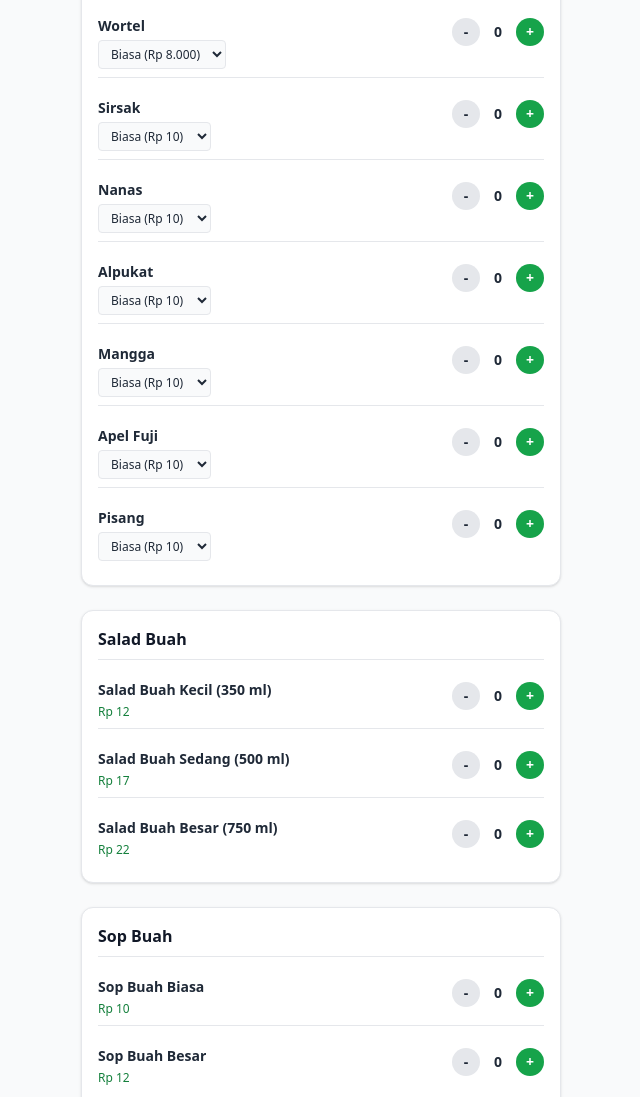
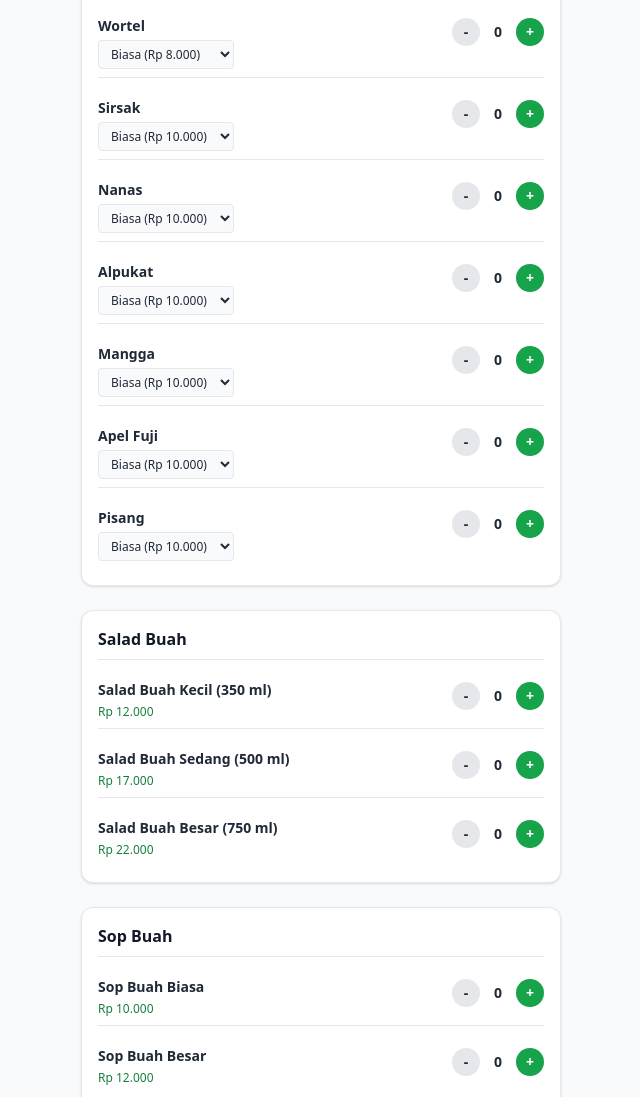
Before and after one commit to GalangIswara/GoodMoodWebsite, a plain HTML site: page index.html in a window 1280 px wide. Shown: the part 820-1917 px from the top of the page, without its empty margins (319-959 px from the left). Drawn offline with nearby package versions, Linux system fonts and the light colour scheme.

Commit message:
Update index.html

```diff
--- a/index.html
+++ b/index.html
@@ -98,36 +98,36 @@
         // Atur `habis: true` jika menu sedang kosong, lalu commit di GitHub
         const menuData = {
             jus: [
-                { nama: "Buah Naga", harga: { Biasa: 8000, Besar: 10.000 }, habis: false },
-                { nama: "Belimbing", harga: { Biasa: 8000, Besar: 10.000 }, habis: false },
-                { nama: "Jeruk", harga: { Biasa: 8000, Besar: 10.000 }, habis: false },
-                { nama: "Jambu Biji", harga: { Biasa: 8000, Besar: 10.000 }, habis: false },
-                { nama: "Tomat", harga: { Biasa: 8000, Besar: 10.000 }, habis: false },
-                { nama: "Semangka", harga: { Biasa: 8000, Besar: 10.000 }, habis: false },
-                { nama: "Melon", harga: { Biasa: 8000, Besar: 10.000 }, habis: false },
-                { nama: "Wortel", harga: { Biasa: 8000, Besar: 10.000 }, habis: false },
-                { nama: "Sirsak", harga: { Biasa: 10.000, Besar: 10.000 }, habis: false },
-                { nama: "Nanas", harga: { Biasa: 10.000, Besar: 12.000 }, habis: false },
-                { nama: "Alpukat", harga: { Biasa: 10.000, Besar: 12.000 }, habis: false },
-                { nama: "Mangga", harga: { Biasa: 10.000, Besar: 12.000 }, habis: false },
-                { nama: "Apel Fuji", harga: { Biasa: 10.000, Besar: 12.000 }, habis: false },
-                { nama: "Pisang", harga: { Biasa: 10.000, Besar: 12.000 }, habis: false },
+                { nama: "Buah Naga", harga: { Biasa: 8000, Besar: 10000 }, habis: false },
+                { nama: "Belimbing", harga: { Biasa: 8000, Besar: 10000 }, habis: false },
+                { nama: "Jeruk", harga: { Biasa: 8000, Besar: 10000 }, habis: false },
+                { nama: "Jambu Biji", harga: { Biasa: 8000, Besar: 10000 }, habis: false },
+                { nama: "Tomat", harga: { Biasa: 8000, Besar: 10000 }, habis: false },
+                { nama: "Semangka", harga: { Biasa: 8000, Besar: 10000 }, habis: false },
+                { nama: "Melon", harga: { Biasa: 8000, Besar: 10000 }, habis: false },
+                { nama: "Wortel", harga: { Biasa: 8000, Besar: 10000 }, habis: false },
+                { nama: "Sirsak", harga: { Biasa: 10000, Besar: 10000 }, habis: false },
+                { nama: "Nanas", harga: { Biasa: 10000, Besar: 12000 }, habis: false },
+                { nama: "Alpukat", harga: { Biasa: 10000, Besar: 12000 }, habis: false },
+                { nama: "Mangga", harga: { Biasa: 10000, Besar: 12000 }, habis: false },
+                { nama: "Apel Fuji", harga: { Biasa: 10000, Besar: 12000 }, habis: false },
+                { nama: "Pisang", harga: { Biasa: 10000, Besar: 12000 }, habis: false },
             ],
             salad: [
-                { nama: "Salad Buah Kecil (350 ml)", harga: { "350 ml": 12.000 }, habis: false },
-                { nama: "Salad Buah Sedang (500 ml)", harga: { "500 ml": 17.000 }, habis: false },
-                { nama: "Salad Buah Besar (750 ml)", harga: { "750 ml": 22.000 }, habis: false },
+                { nama: "Salad Buah Kecil (350 ml)", harga: { "350 ml": 12000 }, habis: false },
+                { nama: "Salad Buah Sedang (500 ml)", harga: { "500 ml": 17000 }, habis: false },
+                { nama: "Salad Buah Besar (750 ml)", harga: { "750 ml": 22000 }, habis: false },
             ],
             sop: [
-                { nama: "Sop Buah Biasa", harga: { Biasa: 10.000 }, habis: false },
-                { nama: "Sop Buah Besar", harga: { Besar: 12.000 }, habis: false },
+                { nama: "Sop Buah Biasa", harga: { Biasa: 10000 }, habis: false },
+                { nama: "Sop Buah Besar", harga: { Besar: 12000 }, habis: false },
             ],
             detox: [
-                { nama: "Jus Detox Hijau (Membersihkan Racun)", harga: { Standar: 13.000 }, habis: false },
-                { nama: "Jus Detox Nanas Kunyit (Bagus untuk Diet)", harga: { Standar: 13.000 }, habis: false },
-                { nama: "Jus Detox Lemon Jahe (Daya Tahan Tubuh)", harga: { Standar: 13.000 }, habis: false },
-                { nama: "Jus Detox Alpukat Pisang (Pencernaan)", harga: { Standar: 16.000 }, habis: false },
-                { nama: "Jus Detox Jeruk Wortel (Kesehatan Mata)", harga: { Standar: 13.000 }, habis: false },
+                { nama: "Jus Detox Hijau (Membersihkan Racun)", harga: { Standar: 13000 }, habis: false },
+                { nama: "Jus Detox Nanas Kunyit (Bagus untuk Diet)", harga: { Standar: 13000 }, habis: false },
+                { nama: "Jus Detox Lemon Jahe (Daya Tahan Tubuh)", harga: { Standar: 13000 }, habis: false },
+                { nama: "Jus Detox Alpukat Pisang (Pencernaan)", harga: { Standar: 16000 }, habis: false },
+                { nama: "Jus Detox Jeruk Wortel (Kesehatan Mata)", harga: { Standar: 13000 }, habis: false },
             ]
         };
 
```
